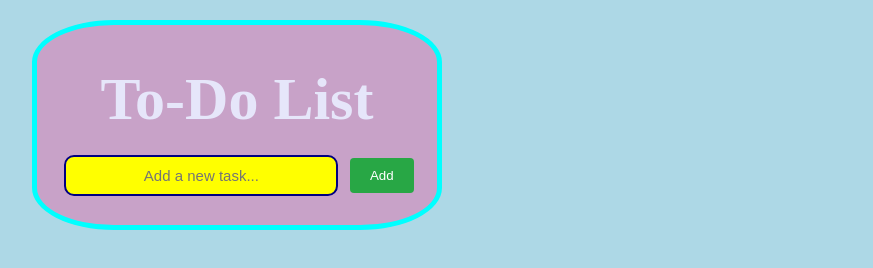
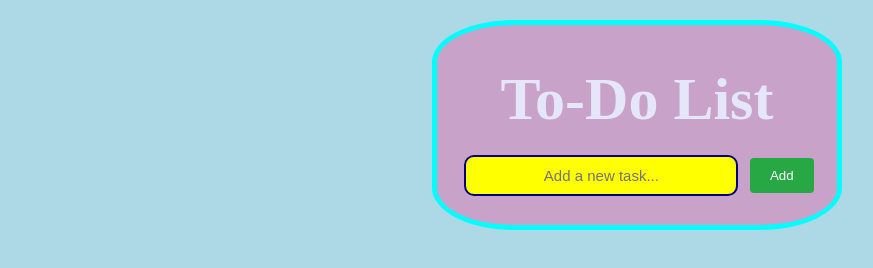
Before and after one commit to MyaLow21/FINAL-PROJECT, a website: page public/index.html in a window 1280 px wide. Shown: the whole page, without its empty margins (226-1099 px from the left). Drawn offline with Linux system fonts and the light colour scheme.

Commit message:
Update style.css

```diff
--- a/public/style.css
+++ b/public/style.css
@@ -87,3 +87,7 @@ input {
   align-items: center;
   border-radius: 10px;
 }
+
+#all {
+  transform: translate(400px,0px);
+}
```
